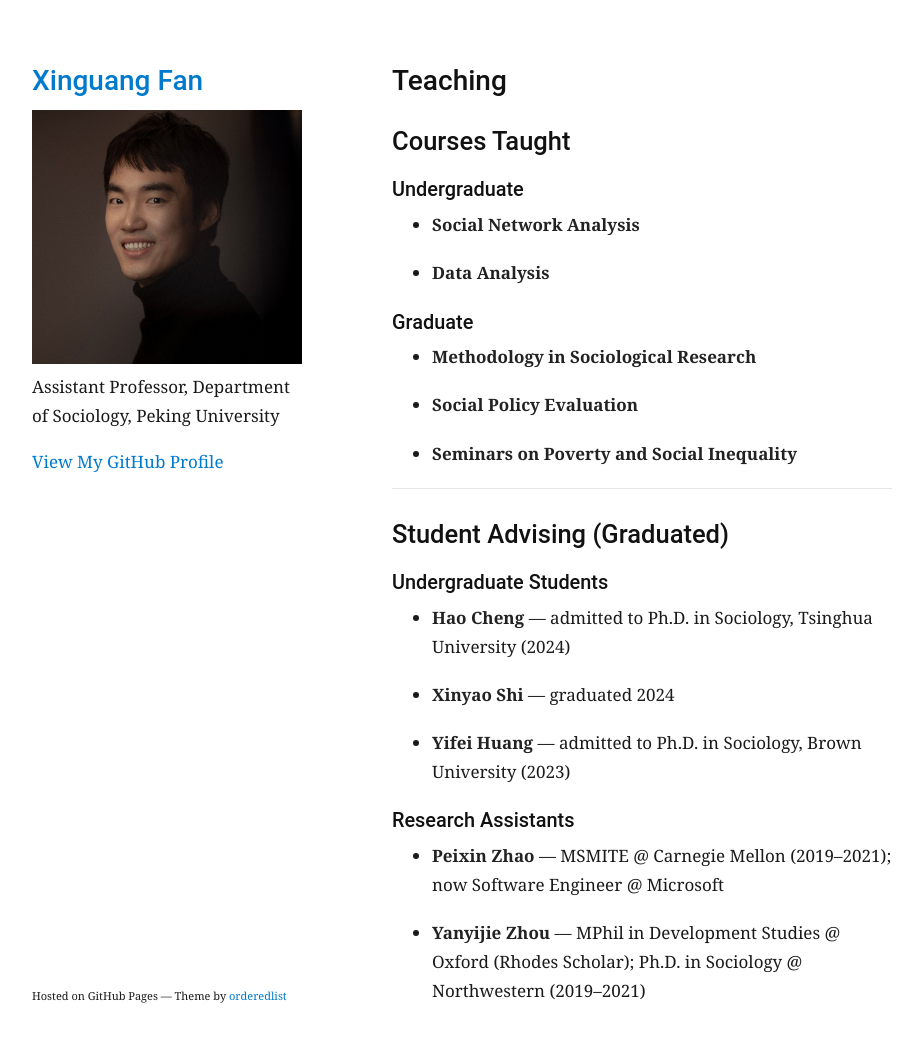
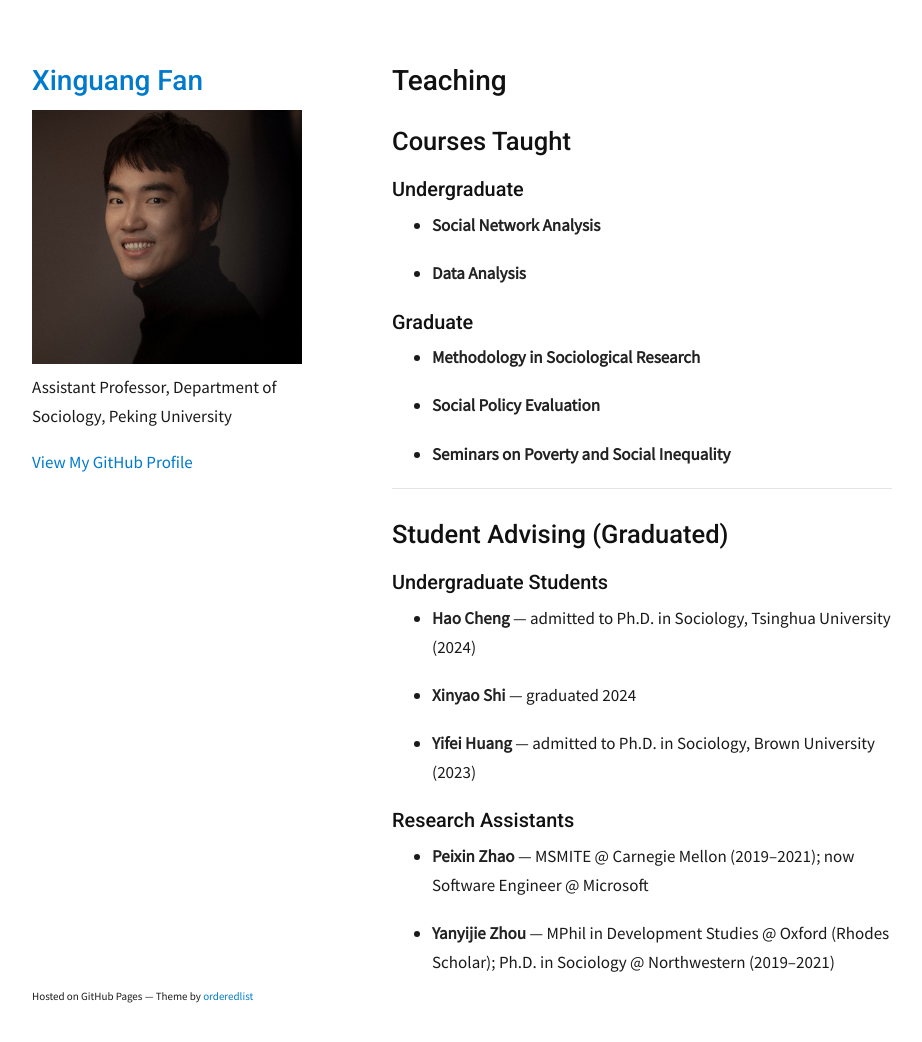
Before and after one commit to xinguang-fan/xinguang-fan.github.io, a Jekyll site: the page built from teaching.md, in a window 1280 px wide and 1076 px high. Shown: the top 1042 px of the window, without its empty margins (178-1100 px from the left). Built offline with Jekyll 4.4.1, drawn with Linux system fonts in a browser that asks for light colours.

Commit message:
Update teaching.md

```diff
--- a/teaching.md
+++ b/teaching.md
@@ -3,6 +3,8 @@ layout: default
 title: "Teaching"
 nav_order: 3
 ---
+<link href="https://fonts.googleapis.com/css2?family=Source Sans Pro&family=Roboto:wght@500&display=swap" rel="stylesheet">
+<link rel="stylesheet" href="assets/style.css">
 
 # Teaching
 
```
